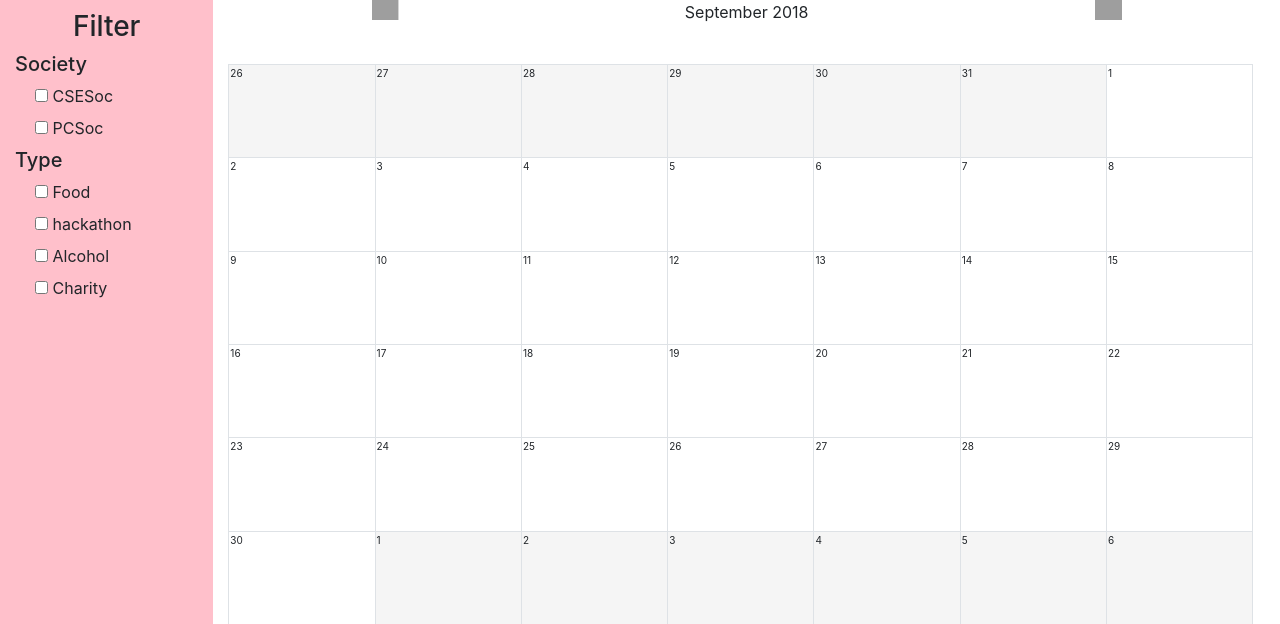
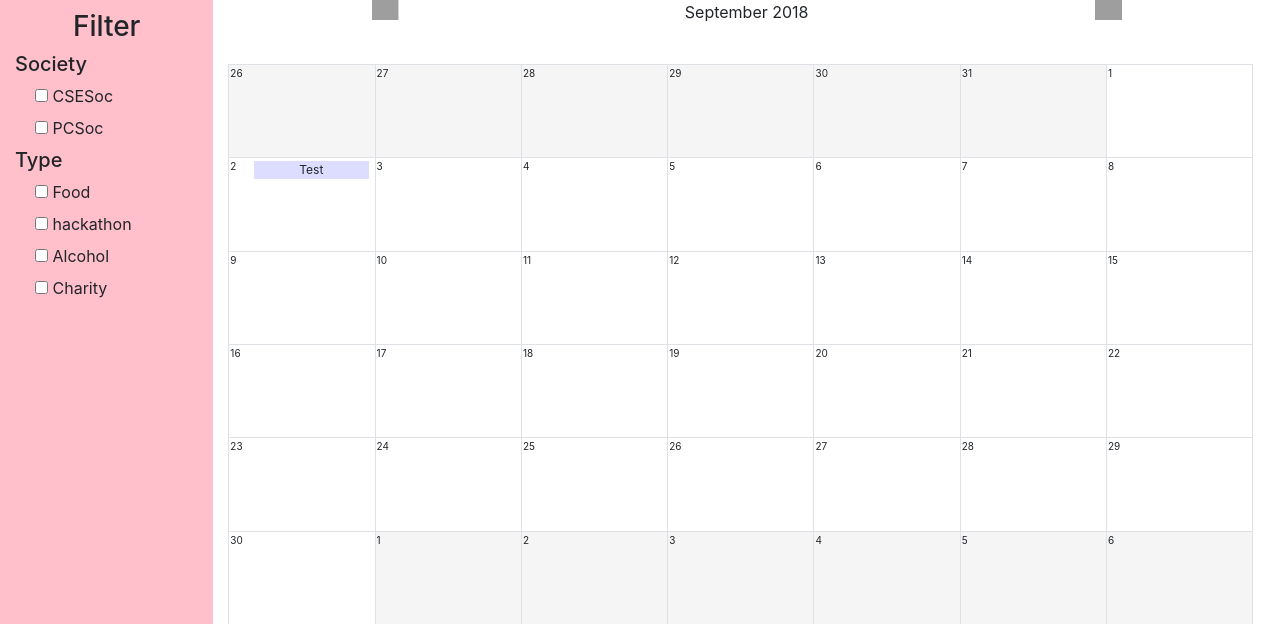
Before and after one commit to Naidah/cse-hackathon-2018, a Flask app: page / in a window 1280 px wide. Shown: the part 56-680 px from the top of the page. Run offline with Flask 2, Linux system fonts and the light colour scheme; some libraries are stand-ins or nearby versions; grey boxes are pictures that could not be loaded.

Commit message:
Added style to events

```diff
--- a/routes.py
+++ b/routes.py
@@ -4,7 +4,7 @@ from flask_login import login_required, current_user, logout_user
 from server import app, system
 
 """TEST CODE"""
-system.create_event("Test", "2018-06-02", "12:30", "Ainsworth", ["bob", "jane"], "CSE")
+system.create_event("Test", "2018-09-02", "12:30", "Ainsworth", ["bob", "jane"], "CSE")
 
 
 @app.route('/login', methods=['GET', 'POST'])
--- a/static/calendar.css
+++ b/static/calendar.css
@@ -16,3 +16,17 @@ td {
 .off-month {
     background-color: #F5F5F5;
 }
+
+.dayNumber {
+    display: inline-block;
+}
+
+.event {
+    text-align: center;
+    display: inline-block;
+    background-color: #DDF;
+    width: 80%;
+    float: right;
+    margin: 2px 5px 5px 0px;
+    font-size: 12px;
+}
--- a/static/calendar.js
+++ b/static/calendar.js
@@ -38,16 +38,17 @@ function initialiseCells(row, col) {
     }
 
     if (thisMonth != month) {
-        currCell.classList.add("off-month")
+        currCell.classList.add("off-month");
     }
     var content = document.createElement("div")
     content.innerHTML = date.toString();
-    currCell.appendChild(content)
+    content.classList.add("dayNumber");
+    currCell.appendChild(content);
 
     for (let i = 0; i < eventList.length; i++) {
         let e = eventList[i];
         if (e.day == date && e.month == thisMonth+1 && e.year == year) {
-            giveCellEvent(currCell, e)
+            giveCellEvent(currCell, e);
         }
     }
 }
@@ -102,5 +103,6 @@ function addEventTag(id, tag) {
 function giveCellEvent(cell, event) {
     var content = document.createElement("div");
     content.innerHTML = event.name;
-    cell.appendChild(content)
+    content.classList.add("event");
+    cell.appendChild(content);
 }
--- a/templates/index.html
+++ b/templates/index.html
@@ -14,15 +14,18 @@
         <div align="left" padding-top="5%" class="col-2 d-block" style="background-color: pink">
             <h3 align="center" style="margin-top: 10px" >Filter</h3>
             <h5>Society</h5>
+            <div id="society-checks">
                 <div class="form-check">
                     <input type="checkbox" class="form-check-society" id="csesoc">
                     <label class="form-check-society" for="csesoc">CSESoc</label>
+                </div>
             </div>
             <div class="form-check">
                 <input type="checkbox" class="form-check-society" id="pcsoc">
                 <label class="form-check-society" for="pcsoc">PCSoc</label>
             </div>
             <h5>Type</h5>
+            <div id="tag-checks">
                 <div class="form-check">
                     <input type="checkbox" class="form-check-type" id="food">
                     <label class="form-check-type" for="food">Food</label>
@@ -38,6 +41,7 @@
                 <div class="form-check">
                     <input type="checkbox" class="form-check-type" id="charity">
                     <label class="form-check-type" for="charity">Charity</label>
+                </div>
             </div>
         </div>
 
```
Lines whose indentation alone changed are shown as unchanged.
